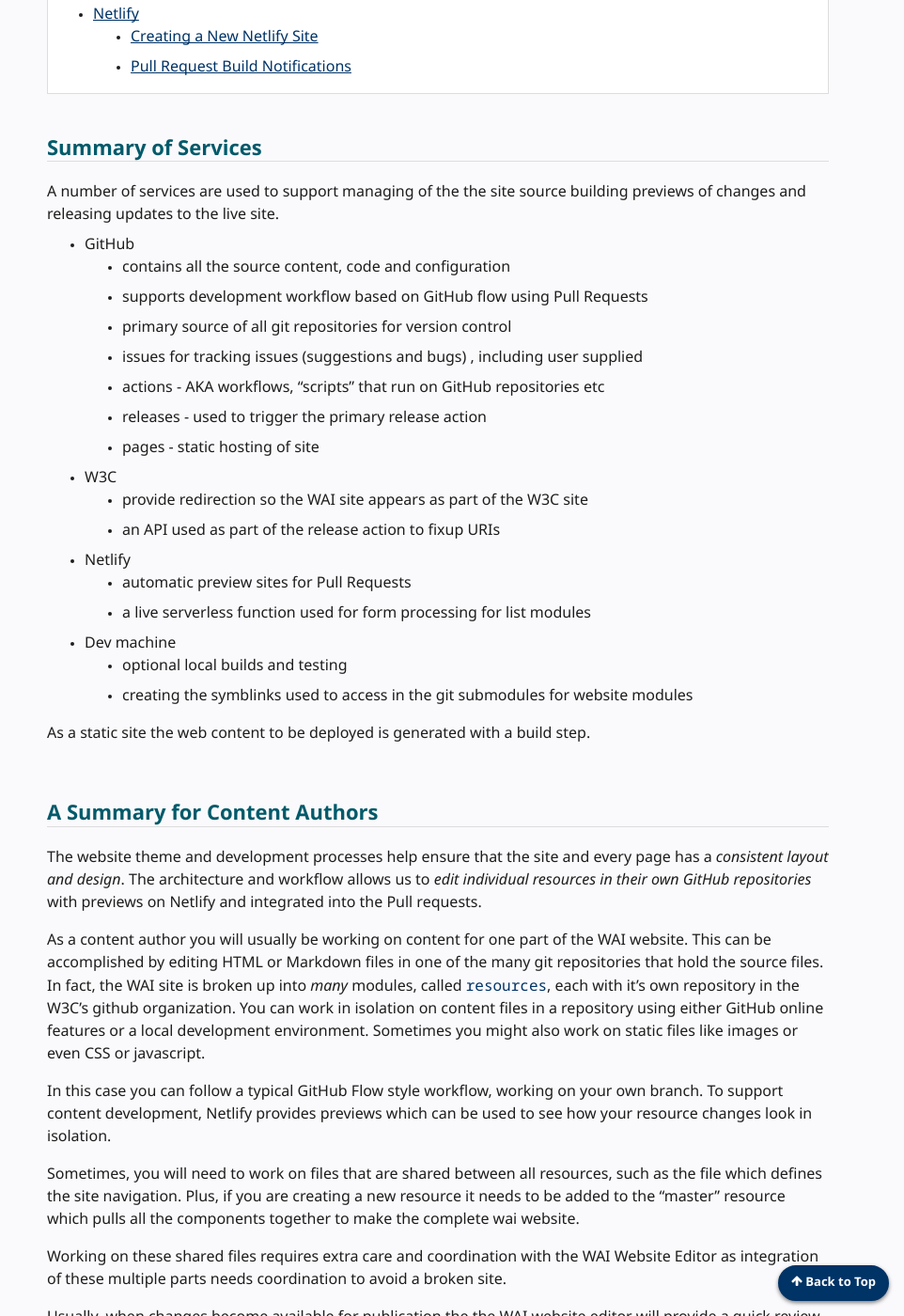
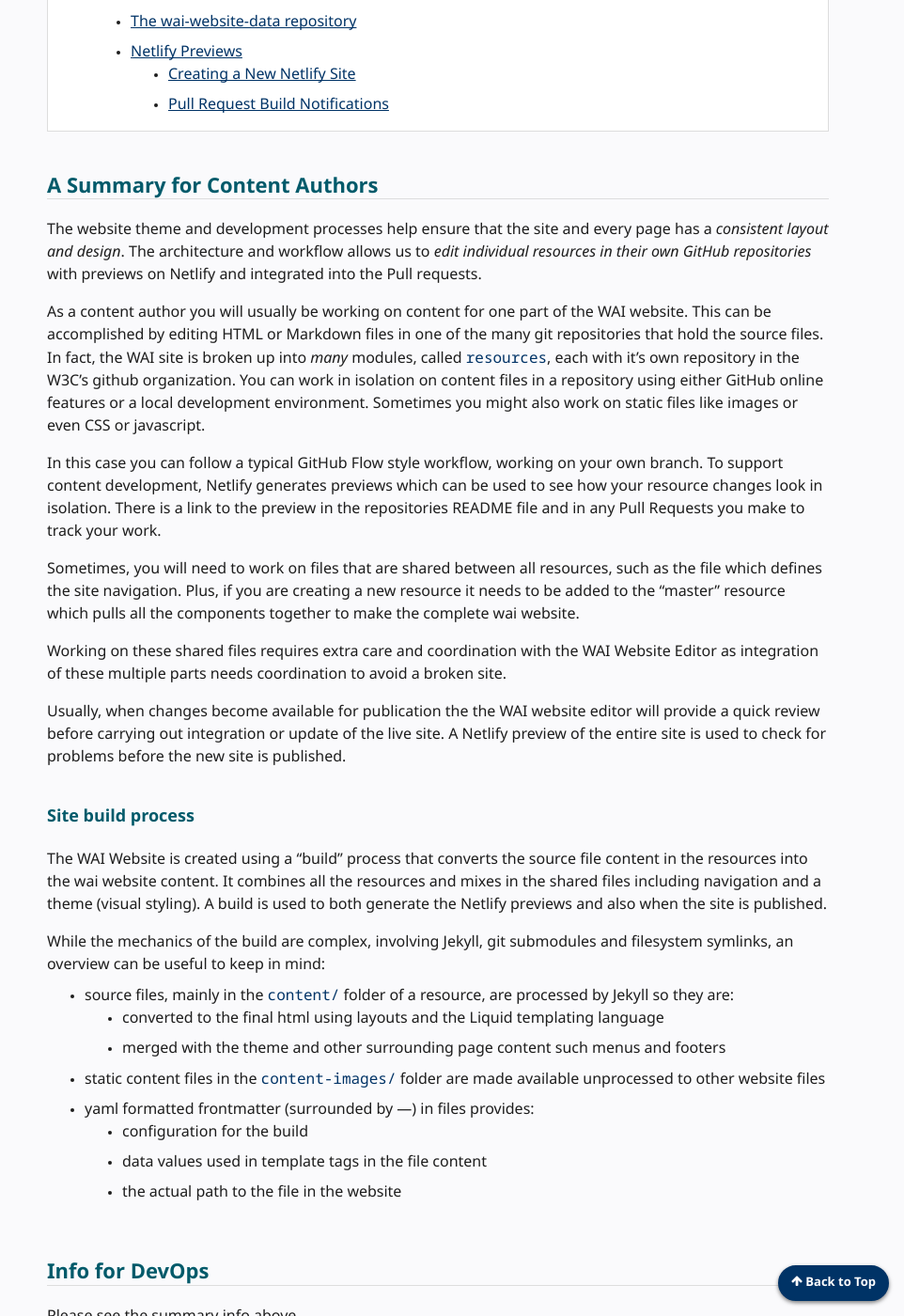
Before and after one commit to w3c/wai-website-theme, a Jekyll site: the page built from content/technical.md, in a window 1280 px wide and 1400 px high, scrolled down 1188 px. Shown: the whole window at 94% size, without its empty margins (318-1280 px from the left). Built offline with Jekyll 4.4.1, drawn with Linux system fonts in a browser that asks for light colours; cached includes are drawn as plain includes; comment, search, counter and statistics services are not loaded; some of the changed text lies outside the part shown.

Commit message:
A little re-org

```diff
--- a/content/technical.md
+++ b/content/technical.md
@@ -22,7 +22,40 @@
 
 {% include toc.html %}
 
-## Summary of Services
+## A Summary for Content Authors
+
+The website theme and development processes help ensure that the site and every page has a _consistent layout and design_. The architecture and workflow allows us to _edit individual resources in their own GitHub repositories_ with previews on Netlify and integrated into the Pull requests.
+
+As a content author you will usually be working on content for one part of the WAI website. This can be accomplished by editing HTML or Markdown files in one of the many git repositories that hold the source files. In fact, the WAI site is broken up into *many* modules, called `resources`, each with it's own repository in the W3C's github organization. You can work in isolation on content files in a repository using either GitHub online features or a local development environment. Sometimes you might also work on static files like images or even CSS or javascript.
+
+In this case you can follow a typical GitHub Flow style workflow, working on your own branch. To support content development, Netlify generates previews which can be used to see how your resource changes look in isolation. There is a link to the preview in the repositories README file and in any Pull Requests you make to track your work.
+
+Sometimes, you will need to work on files that are shared between all resources, such as the file which defines the site navigation. Plus, if you are creating a new resource it needs to be added to the "master" resource which pulls all the components together to make the complete wai website.
+
+Working on these shared files requires extra care and coordination with the WAI Website Editor as integration of these multiple parts needs coordination to avoid a broken site.
+
+Usually, when changes become available for publication the the WAI website editor will provide a quick review before carrying out integration or update of the live site. A Netlify preview of the entire site is used to check for problems before the new site is published.
+
+### Site build process
+
+The WAI Website is created using a "build" process that converts the source file content in the resources into the wai website content. It combines all the resources and mixes in the shared files including navigation and a theme (visual styling). A build is used to both generate the Netlify previews and also when the site is published.
+
+While the mechanics of the build are complex, involving Jekyll, git submodules and filesystem symlinks, an overview can be useful to keep in mind:
+
+- source files, mainly in the `content/` folder of a resource, are processed by Jekyll so they are:
+  - converted to the final html using layouts and the Liquid templating language
+  - merged with the theme and other surrounding page content such menus and footers
+- static content files in the `content-images/` folder are made available unprocessed to other website files
+- yaml formatted frontmatter (surrounded by ---) in files provides:
+  - configuration for the build
+  - data values used in template tags in the file content
+  - the actual path to the file in the website
+
+## Info for DevOps
+
+Please see the summary info above.
+
+### Summary of Services
 
 A number of services are used to support managing of the the site source building previews of changes and releasing updates to the live site.
 
@@ -46,39 +79,8 @@
 
 As a static site the web content to be deployed is generated with a build step.
 
-## A Summary for Content Authors
 
-The website theme and development processes help ensure that the site and every page has a _consistent layout and design_. The architecture and workflow allows us to _edit individual resources in their own GitHub repositories_ with previews on Netlify and integrated into the Pull requests.
-
-As a content author you will usually be working on content for one part of the WAI website. This can be accomplished by editing HTML or Markdown files in one of the many git repositories that hold the source files. In fact, the WAI site is broken up into *many* modules, called `resources`, each with it's own repository in the W3C's github organization. You can work in isolation on content files in a repository using either GitHub online features or a local development environment. Sometimes you might also work on static files like images or even CSS or javascript.
-
-In this case you can follow a typical GitHub Flow style workflow, working on your own branch. To support content development, Netlify provides previews which can be used to see how your resource changes look in isolation.
-
-Sometimes, you will need to work on files that are shared between all resources, such as the file which defines the site navigation. Plus, if you are creating a new resource it needs to be added to the "master" resource which pulls all the components together to make the complete wai website.
-
-Working on these shared files requires extra care and coordination with the WAI Website Editor as integration of these multiple parts needs coordination to avoid a broken site.
-
-Usually, when changes become available for publication the the WAI website editor will provide a quick review before carrying out integration or update of the live site. A Netlify preview of the entire site is used to check for problems before the new site is published.
-
-### Site build process
-
-The WAI Website is created using a "build" process that converts the source file content in the resources into the wai website content. It combines all the resources and mixes in the shared files including navigation and a theme (visual styling).
-A build is used to both generate the Netlify previews and finally when the site is published.
-
-While the mechanics of the build are complex, involving Jekyll, git submodules and filesystem symlinks, an overview can be useful to keep in mind:
-
-## Core Process
-
-- source files, mainly in the `content/` folder of a resource, are processed by Jekyll so they are:
-  - converted to the final html using layouts and the Liquid templating language
-  - merged with the theme and other surrounding page content such menus and footers
-- static content files in the `content-images/` folder are made available unprocessed to other website files
-- yaml formatted frontmatter (surrounded by ---) in files provides:
-  - configuration for the build
-  - data values used in template tags in the file content
-  - the actual path to the file in the website
-
-## Architecture and Previews
+### Architecture and Previews
 
 - This is a static website:
   - All pages are pre generated before being deployed to live
@@ -129,19 +131,21 @@
 
 This separation into modules and resources allows independent work on the various sections of the website. However, it also causes a lot of duplication of configuration in each repo and Netlify site meaning changes to all modules become very time consuming. With the current configuration, changes to shared files may propagate to other resources or the main site earlier than required, for example adding items to the shared navigation will appear in the next site publication.
 
-## Design Components, Design Style
+## Technical Details
+
+### Design Components, Design Style
 
 [{% include_cached icon.html name="arrow-right" %} Direct link to the Design Components, Design Style.](/components/)
 
 Just as with virtually every other design style guide, this design style guide shows the application of the design for individual components of the website. If there are changes to a component (HTML/CSS), we can update it in the design style guide and the team. It updates consistently through the WAI website. **Currently** the design style guide only has the HTML rendering of the different components, however, there are often easier ways to get the HTML with includes that are provided by the theme. The advantage is that they automatically update when HTML/CSS changes are necessary.
 
-## Jekyll
+### Jekyll
 
 [{% include_cached icon.html name="arrow-right" %} Jekyll Website](https://jekyllrb.com)
 
 Jekyll is a static site generator. That basically means that it takes content files (in Markdown or HTML) and adds consistent templates to it and generates navigation and then outputs the whole site as static HTML pages.
 
-### Configuration
+#### Configuration using git submodules and symblinks
 
 Jekyll is quite limited when it comes to static site generation configuration. The use of git submodules requires the use of symblinks in the main  `wai-website` to ensure Jekyll build sees the resource files in the correct location. This imposes restrictions on what Jekyll config options are used in the resources. In particular, be careful to:
 
@@ -185,7 +189,7 @@
 
 Our source files with the YAML front matter block are processed by Jekyll as a special file.
 
-## GitHub
+### GitHub
 
 Whenever a file is changed on GitHub a (for our purposes) draft preview is generated. Pull Request generate separate previews through Netlify. It means you don't have to install anything on your machine to make changes and preview them (although that is possible).
 
@@ -197,7 +201,7 @@
 
 While it seems like an overly complicated way to copy the data, it allows us to bring changes in with one command line command, even if several repositories have changed.
 
-#### The wai-website-data repository
+### The wai-website-data repository
 
 Currently we include the wai-website repository in every repository to convey common data throughout all the repositories. In detail, we have the following information available:
 
@@ -207,7 +211,7 @@
 
 This approach brings many problems, mostly for _Microsoft Windows_ users due to the use of “symlinks”. From <mark>Jekyll 4.1</mark> on, [`data` files can be added to the theme](https://github.com/jekyll/jekyll/pull/5470), which will greatly simplify our workflow.
 
-## Netlify
+### Netlify Previews
 
 Previews of individual resources are set up in Netlify via Github. The credentials for Netlify are available on the [WAI Website page (Team Only)](https://www.w3.org/WAI/Plan/website#accounts).
 
@@ -226,7 +230,7 @@
 
 Change the permalink and commit the file to the repository.
 
-### Creating a New Netlify Site
+#### Creating a New Netlify Site
 
 In the [Netlify web app](https://app.netlify.com/teams/w3c-wai/sites), click the “New site from Git” button, click on GitHub. Select W3C from the account picker on the top left and search for the repository. Click on the repository in the result list.
 
@@ -234,7 +238,7 @@
 
 Netlify creates a random name for the site, which is usually not what one wants. Click site settings on the page that has opened and then select “Change site name”. In the popup, change the name to the github repository name (without `w3c/`).
 
-### Pull Request Build Notifications
+#### Pull Request Build Notifications
 
 By default, Netlify does not inform users that a Pull Request preview deploys. In the settings for the site, click on “Build & deploy” and make sure the “Deploy contexts” are set like this:
 
```
